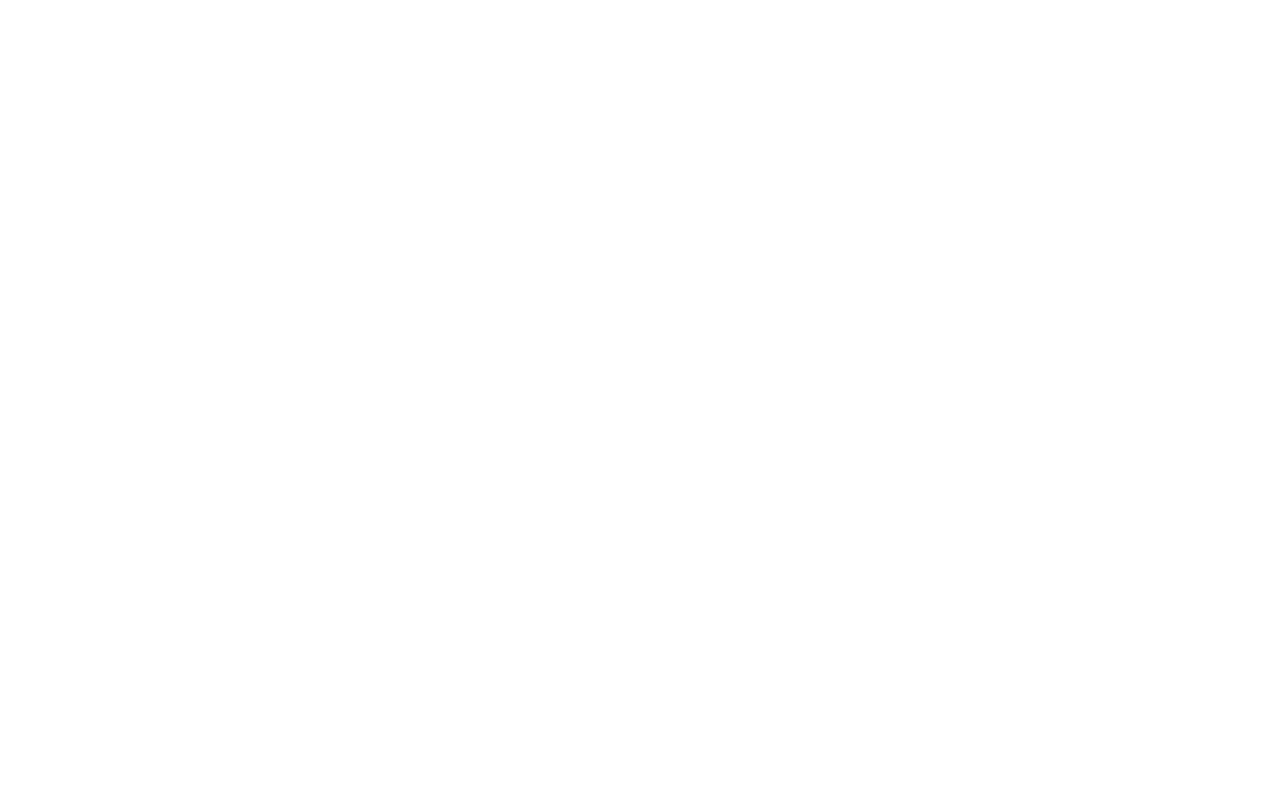
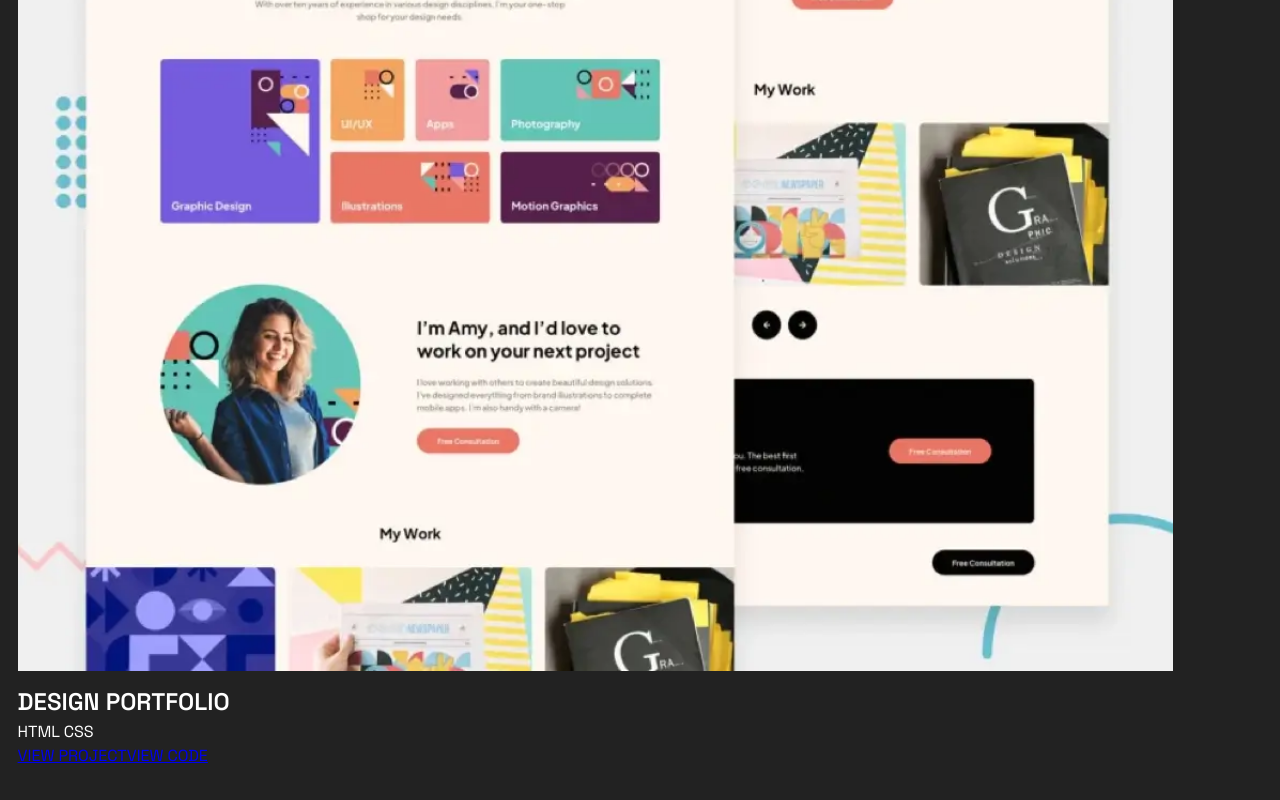
Before and after one commit to luyvannda/luyvannda.github.io, a React (Vite) app: page / in a window 1280 px wide. Shown: the part 1560-2360 px from the top of the page. Before the commit the page ends 1383 px from the top, so only its background shows below. Built offline with nearby package versions, Linux system fonts and the light colour scheme.

Commit message:
add html mark up for projects-main

```diff
--- a/src/App.css
+++ b/src/App.css
@@ -173,4 +173,13 @@
 }
 .projects .projects-heading h2 {
   font-size: 2.5rem;
+}
+.projects .projects-main {
+  padding-top: 1.5rem;
+  display: grid;
+  grid-template-columns: repeat(1, 1fr);
+}
+.projects .projects-main img {
+  width: 90.25vw;
+  margin-bottom: 0.8rem;
 }/*# sourceMappingURL=App.css.map */
--- a/src/App.scss
+++ b/src/App.scss
@@ -218,4 +218,17 @@
     }
 
   }
+
+
+  .projects-main {
+    padding-top: 1.5rem;
+    display: grid;
+    grid-template-columns: repeat(1, 1fr);
+
+    img {
+      width: 90.25vw;
+      margin-bottom: 0.8rem;
+    }
+
+  }
 }
--- a/src/components/Hero.jsx
+++ b/src/components/Hero.jsx
@@ -6,7 +6,7 @@
 
       <h2 className="hero-title">Nice to meet you! I&apos;m <span>Luy Vannda.</span></h2>
 
-      <p className="hero-text">Based in Cambodia, I&apos;m a front-end developer passionate about building accessible web apps that users love.</p>
+      <p className="hero-text">Based in Cambodia, I&apos;m a junior front-end developer who passionate about building accessible web apps that users love.</p>
 
       <ContactBtn />
     </div>
--- a/src/components/Projects.jsx
+++ b/src/components/Projects.jsx
@@ -10,6 +10,18 @@
         <ContactBtn />
       </div>
 
+      <div className="projects-main">
+
+        <img src="images/thumbnail-project-1-large.webp" alt="A project picture"></img>
+        <h2>DESIGN PORTFOLIO</h2>
+        <p>HTML CSS</p>
+
+        <div className="project-links">
+          <a href="#">VIEW PROJECT</a>
+          <a href="#">VIEW CODE</a>
+        </div>
+
+      </div>
 
     </div>
   )
```
Also changed, not shown: 1 other file (tests, documents, lock files or other folders).
